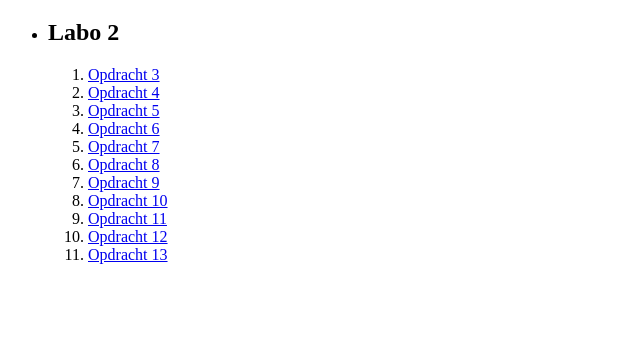
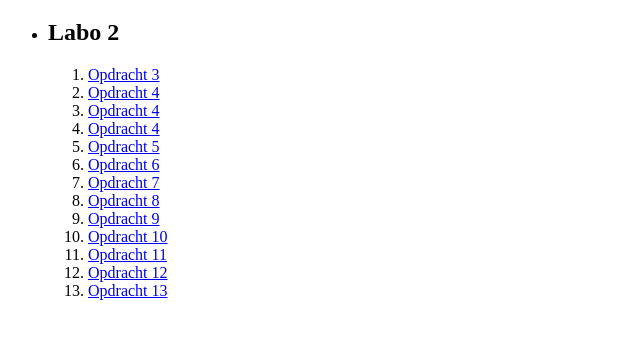
Before and after one commit to XanderVanpa/webdevelopment, a plain HTML site: page index.html in a window 1280 px wide. Shown: the part 61-400 px from the top of the page, without its empty margins (0-640 px from the left). Drawn offline with Linux system fonts and the light colour scheme.

Commit message:
Update index.html

```diff
--- a/index.html
+++ b/index.html
@@ -12,6 +12,8 @@
         <h2>Labo 2</h2>
         <ol>
             <li><a href="labo_2/opracht_1.html">Opdracht 3</a></li>
+            <li><a href="labo_2/opdracht_2.html">Opdracht 4</a></li>
+            <li><a href="labo_2/opdracht_3.html">Opdracht 4</a></li>
             <li><a href="labo_2/opdracht_4.html">Opdracht 4</a></li>
             <li><a href="labo_2/opdracht_5.html">Opdracht 5</a></li>
             <li><a href="labo_2/opdracht_6.html">Opdracht 6</a></li>
```
